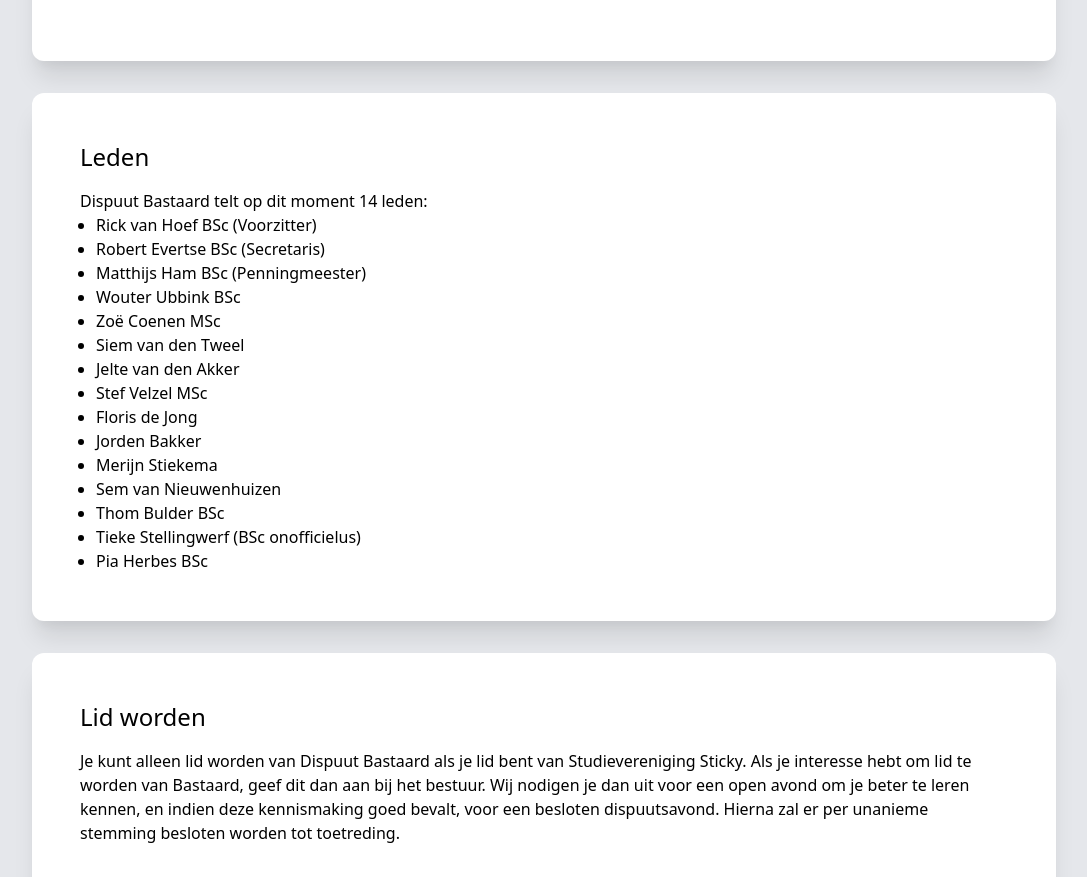
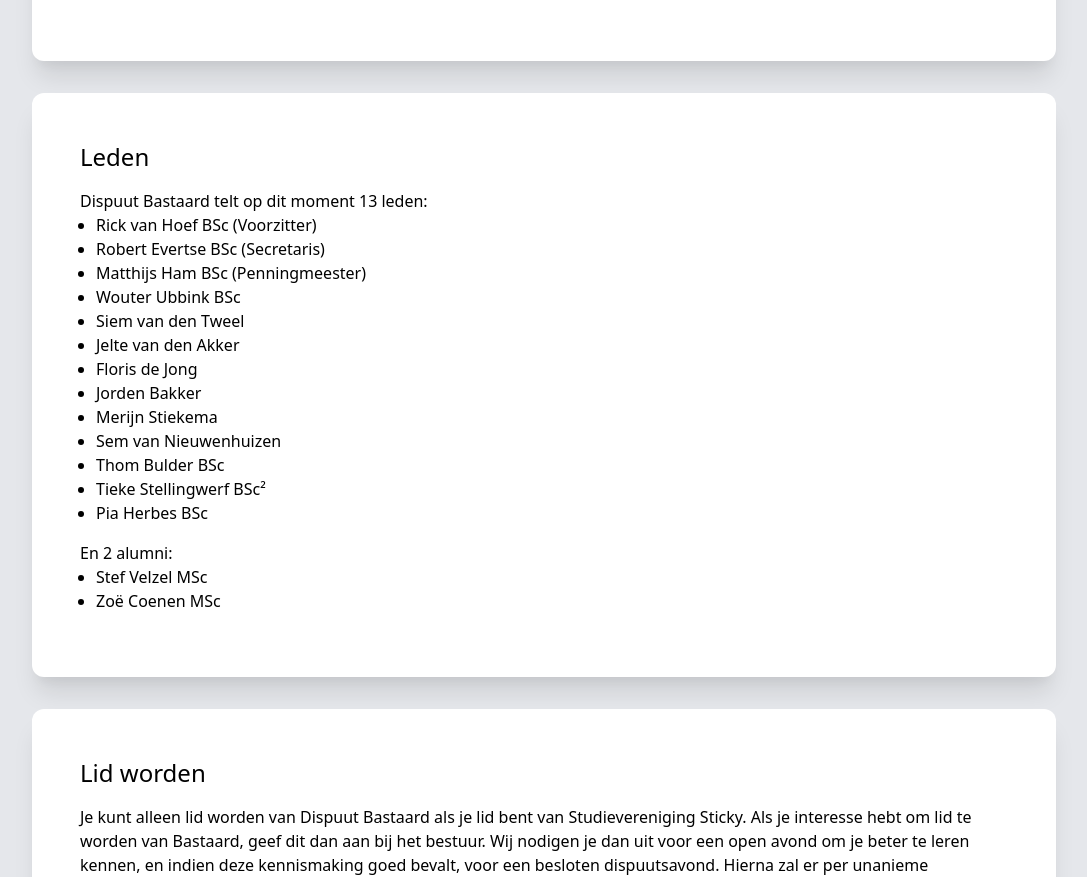
Before and after one commit to DispuutBastaard/dispuutbastaard, a Gatsby site: page / in a window 1280 px wide. Shown: the part 547-1424 px from the top of the page, without its empty margins (96-1183 px from the left). Built offline with nearby package versions, Linux system fonts and the light colour scheme; Gatsby itself is replaced by a stand-in of ours.

Commit message:
update leden and alumni

```diff
--- /dev/null
+++ b/src/data/alumni.json
@@ -0,0 +1,4 @@
+[
+    "Stef Velzel MSc",
+    "Zoë Coenen MSc"
+]
--- a/src/data/leden.json
+++ b/src/data/leden.json
@@ -3,15 +3,13 @@
     "Robert Evertse BSc (Secretaris)",
     "Matthijs Ham BSc (Penningmeester)",
     "Wouter Ubbink BSc",
-    "Zoë Coenen MSc",
     "Siem van den Tweel",
     "Jelte van den Akker",
-    "Stef Velzel MSc",
     "Floris de Jong",
     "Jorden Bakker",
     "Merijn Stiekema",
     "Sem van Nieuwenhuizen",
     "Thom Bulder BSc",
-    "Tieke Stellingwerf (BSc onofficielus)",
+    "Tieke Stellingwerf BSc²",
     "Pia Herbes BSc"
 ]
--- a/src/pages/index.js
+++ b/src/pages/index.js
@@ -5,6 +5,7 @@
 import logo from "../images/logo.svg"
 import rvo from "../images/rvo.pdf"
 import leden from "../data/leden.json"
+import alumni from "../data/alumni.json"
 
 const IndexPage = () => {
   return (
@@ -27,12 +28,22 @@
           </Card>
 
           <Card title="Leden">
-            Dispuut Bastaard telt op dit moment 14 leden:
-            <ul class="list-disc ml-4">
-              {leden.map((lid) => {
-                return <li>{lid}</li>
-              })}
-            </ul>
+            <p>
+              Dispuut Bastaard telt op dit moment {leden.length} leden:
+              <ul class="list-disc ml-4">
+                {leden.map((lid) => {
+                  return <li>{lid}</li>
+                })}
+              </ul>
+            </p>
+            <p>
+              En {alumni.length} alumni:
+              <ul class="list-disc ml-4">
+                {alumni.map((lid) => {
+                  return <li>{lid}</li>
+                })}
+              </ul>
+            </p>
           </Card>
 
           <Card title="Lid worden">
```
